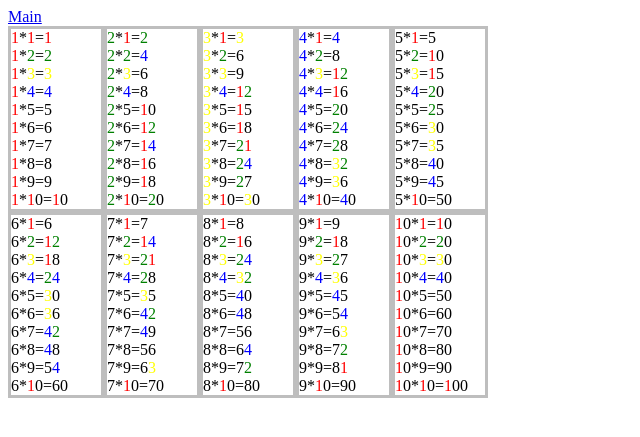
After one commit to Sferaved/BEGINNER-PHP.-Level-1, a PHP site: page /lesson2.php in a window 1280 px wide. The commit adds this page. Shown: the top 437 px of the page, without its empty margins (0-640 px from the left). Run offline with PHP 8.4, Linux system fonts and the light colour scheme.

Commit message:
Lesson 2

```diff
--- a/css/style.css
+++ b/css/style.css
@@ -1,11 +1,21 @@
 div {
-    width: 450px;
+    width: 520px;
 }
 
 .bloc1 {
     border-width:1;
     border-color: rgb(190,190,190);
     border-style: solid;
-    width: 80px;
+    width: 90px;
     float: left;
 }
+
+.grey {
+    background-color: rgba(128,128,128,.25);
+}
+.red {
+    background-color: rgba(255,0,0,.25);
+}
+.blue {
+    background-color: rgba(0,0,255,.25);
+}
--- a/index.php
+++ b/index.php
@@ -10,7 +10,7 @@
  <header>
     <nav>
         <a href="lesson1.php">Lesson 1</a>
-        <a href="#">Lesson 2</a>
+        <a href="lesson2.php">Lesson 2</a>
     </nav>
  </header>
     <main>
--- a/lesson1.php
+++ b/lesson1.php
@@ -10,7 +10,6 @@
 <header>
     <nav>
         <a href="index.php">Main</a>
-        <a href="#">Lesson 2</a>
     </nav>
 </header>
 <main>
@@ -22,7 +21,7 @@
                 <div class="bloc1">
                     <?php
                     for ($td=1; $td<=10; $td++){
-                        echo $td.'*'.$tr.'='.$tr*$td."<br>";
+                        echo $tr.'*'.$td.'='.$tr*$td."<br>";
                     }
                     ?>
                 </div>
@@ -37,7 +36,7 @@
                 <div class="bloc1">
                     <?php
                     for ($td=1; $td<=10; $td++){
-                        echo $td.'*'.$tr.'='.$tr*$td."<br>";
+                        echo $tr.'*'.$td.'='.$tr*$td."<br>";
                     }
                     ?>
                 </div>
--- /dev/null
+++ b/lesson2.php
@@ -0,0 +1,339 @@
+<!DOCTYPE html>
+<html lang="ru">
+<head>
+    <meta charset="utf-8">
+    <meta name="viewport" content="width=device-width, initial-scale=1.0">
+    <link rel="stylesheet" href="css/style.css">
+    <title>Lesson 2</title>
+</head>
+<body>
+<header>
+    <nav>
+        <a href="index.php">Main</a>
+    </nav>
+</header>
+<main>
+    <section id="lesson1">
+        <div>
+            <?php
+            $red="<span style='color: red'>";         // color for 1
+            $green="<span style='color: green'>";     // color for 2
+            $yellow="<span style='color: yellow'>";   // color for 3
+            $blue="<span style='color: blue'>";       // color for 4
+            $sp="</span>";
+            for ($tr=1; $tr<=5; $tr++){
+                ?>
+                <div class="bloc1">
+                    <?php
+                    for ($td=1; $td<=10; $td++){
+                        $tr_str=$tr;
+                        $td_str=$td;
+                        $rez=$tr*$td;
+                        settype($tr_str, "string");
+                        settype($td_str, "string");
+                        settype($rez, "string");
+                        if ($tr==10) {
+                            $tr_str=$red.'1'.$sp.'0';
+                        }
+                        switch ($tr) {
+                            case (1):
+                                $tr_str=$red.$tr_str.$sp;
+                                break;
+                            case (2):
+                                $tr_str=$green.$tr_str.$sp;
+                                break;
+                            case (3):
+                                $tr_str=$yellow. $tr_str.$sp;
+                                break;
+                            case (4):
+                                $tr_str=$blue. $tr_str.$sp;
+                                break;
+                        }
+                        switch ($tr_str[1]) {
+                            case (1):
+                                break;
+                            case (2):
+                                $tr_str=$green.$tr_str.$sp;
+                                break;
+                            case (3):
+                                $tr_str=$yellow. $tr_str.$sp;
+                                break;
+                            case (4):
+                                $tr_str=$blue. $tr_str.$sp;
+                                break;
+                        }
+                        if ($td==10) {
+                            $td_str=$red.'1'.$sp.'0';
+                        }
+
+                        switch ($td) {
+                            case (1):
+                                $td_str=$red.$td_str.$sp;
+                                break;
+                            case (2):
+                                $td_str=$green.$td_str.$sp;
+                                break;
+                            case (3):
+                                $td_str=$yellow. $td_str.$sp;
+                                break;
+                            case (4):
+                                $td_str=$blue. $td_str.$sp;
+                                break;
+                        }
+                        switch ($rez[0]) {
+                                case (1):
+                                    switch ($rez[1]) {
+                                        case (1):
+                                            $rez= $red.$rez[0].$sp.$red.$rez[1].$sp;
+                                            break;
+                                        case (2):
+                                            $rez= $red.$rez[0].$sp.$green.$rez[1].$sp;
+                                            break;
+                                        case (3):
+                                            $rez=$red.$rez[0].$sp.$yellow. $rez[1].$sp ;
+                                            break;
+                                        case (4):
+                                            $rez=$red.$rez[0].$sp.$blue. $rez[1].$sp ;
+                                            break;
+                                        default:
+                                            $rez=$red. $rez[0].$sp.$rez[1];
+                                    }
+                                    break;
+                                case (2):
+                                    switch ($rez[1]) {
+                                        case (1):
+                                            $rez= $green.$rez[0].$sp.$red.$rez[1].$sp;
+                                            break;
+                                        case (2):
+                                            $rez= $green.$rez[0].$sp.$green.$rez[1].$sp;
+                                            break;
+                                        case (3):
+                                            $rez=$green.$rez[0].$sp.$yellow. $rez[1].$sp;
+                                            break;
+                                        case (4):
+                                            $rez=$green.$rez[0].$sp.$blue. $rez[1].$sp;
+                                            break;
+                                        default:
+                                            $rez=$green. $rez[0].$sp.$rez[1];
+                                    }
+                                    break;
+                                case (3):
+                                    switch ($rez[1]) {
+                                        case (1):
+                                            $rez= $yellow.$rez[0].$sp.$red.$rez[1].$sp;
+                                            break;
+                                        case (2):
+                                            $rez= $yellow.$rez[0].$sp.$green.$rez[1].$sp;
+                                            break;
+                                        case (3):
+                                            $rez=$yellow.$rez[0].$sp.$yellow. $rez[1].$sp;
+                                            break;
+                                        case (4):
+                                            $rez=$yellow.$rez[0].$sp.$blue. $rez[1].$sp;
+                                            break;
+                                        default:
+                                            $rez=$yellow. $rez[0].$sp.$rez[1];
+                                    }
+                                    break;
+                                case (4):
+                                    switch ($rez[1]) {
+                                        case (1):
+                                            $rez= $blue.$rez[0].$sp.$red.$rez[1].$sp;
+                                            break;
+                                        case (2):
+                                            $rez= $blue.$rez[0].$sp.$green.$rez[1].$sp;
+                                            break;
+                                        case (3):
+                                            $rez=$blue.$rez[0].$sp.$yellow. $rez[1].$sp;
+                                            break;
+                                        case (4):
+                                            $rez=$blue.$rez[0].$sp.$blue. $rez[1].$sp;
+                                            break;
+                                        default:
+                                            $rez=$blue. $rez[0].$sp.$rez[1];
+                                    }
+                                    break;
+                            }
+
+                        echo $tr_str.'*'.$td_str.'='.$rez."<br>";
+                    }
+                    ?>
+                </div>
+                <?php
+            }
+            ?>
+        </div>
+        <div>
+            <?php
+            $red="<span style='color: red'>";         // color for 1
+            $green="<span style='color: green'>";     // color for 2
+            $yellow="<span style='color: yellow'>";   // color for 3
+            $blue="<span style='color: blue'>";       // color for 4
+            $sp="</span>";
+            for ($tr=6; $tr<=10; $tr++){
+                ?>
+                <div class="bloc1">
+                    <?php
+                    for ($td=1; $td<=10; $td++){
+                        $tr_str=$tr;
+                        $td_str=$td;
+                        $rez=$tr*$td;
+                        settype($tr_str, "string");
+                        settype($td_str, "string");
+                        settype($rez, "string");
+                        if ($tr==10) {
+                            $tr_str=$red.'1'.$sp.'0';
+                        }
+                        switch ($tr) {
+                            case (1):
+                                $tr_str=$red.$tr_str.$sp;
+                                break;
+                            case (2):
+                                $tr_str=$green.$tr_str.$sp;
+                                break;
+                            case (3):
+                                $tr_str=$yellow. $tr_str.$sp;
+                                break;
+                            case (4):
+                                $tr_str=$blue. $tr_str.$sp;
+                                break;
+                        }
+                        switch ($tr_str[1]) {
+                            case (1):
+                                break;
+                            case (2):
+                                $tr_str=$green.$tr_str.$sp;
+                                break;
+                            case (3):
+                                $tr_str=$yellow. $tr_str.$sp;
+                                break;
+                            case (4):
+                                $tr_str=$blue. $tr_str.$sp;
+                                break;
+                        }
+                        if ($td==10) {
+                            $td_str=$red.'1'.$sp.'0';
+                        }
+
+                        switch ($td) {
+                            case (1):
+                                $td_str=$red.$td_str.$sp;
+                                break;
+                            case (2):
+                                $td_str=$green.$td_str.$sp;
+                                break;
+                            case (3):
+                                $td_str=$yellow. $td_str.$sp;
+                                break;
+                            case (4):
+                                $td_str=$blue. $td_str.$sp;
+                                break;
+                        }
+
+                        switch ($rez[0]) {
+                            case (1):
+                                switch ($rez[1]) {
+                                    case (1):
+                                        $rez= $red.$rez[0].$sp.$red.$rez[1].$sp.$rez[2];
+                                        break;
+                                    case (2):
+                                        $rez= $red.$rez[0].$sp.$green.$rez[1].$sp.$rez[2];
+                                        break;
+                                    case (3):
+                                        $rez=$red.$rez[0].$sp.$yellow. $rez[1].$sp.$rez[2];
+                                        break;
+                                    case (4):
+                                        $rez=$red.$rez[0].$sp.$blue. $rez[1].$sp.$rez[2];
+                                        break;
+                                    default:
+                                        $rez=$red. $rez[0].$sp.$rez[1].$rez[2];
+                                }
+                                break;
+                            case (2):
+                                switch ($rez[1]) {
+                                    case (1):
+                                        $rez= $green.$rez[0].$sp.$red.$rez[1].$sp.$rez[2];
+                                        break;
+                                    case (2):
+                                        $rez= $green.$rez[0].$sp.$green.$rez[1].$sp.$rez[2];
+                                        break;
+                                    case (3):
+                                        $rez=$green.$rez[0].$sp.$yellow. $rez[1].$sp.$rez[2];
+                                        break;
+                                    case (4):
+                                        $rez=$green.$rez[0].$sp.$blue. $rez[1].$sp.$rez[2];
+                                        break;
+                                    default:
+                                        $rez=$green. $rez[0].$sp.$rez[1].$rez[2];
+                                }
+                                break;
+                            case (3):
+                                switch ($rez[1]) {
+                                    case (1):
+                                        $rez= $yellow.$rez[0].$sp.$red.$rez[1].$sp.$rez[2];
+                                        break;
+                                    case (2):
+                                        $rez= $yellow.$rez[0].$sp.$green.$rez[1].$sp.$rez[2];
+                                        break;
+                                    case (3):
+                                        $rez=$yellow.$rez[0].$sp.$yellow. $rez[1].$sp.$rez[2];
+                                        break;
+                                    case (4):
+                                        $rez=$yellow.$rez[0].$sp.$blue. $rez[1].$sp.$rez[2];
+                                        break;
+                                    default:
+                                        $rez=$yellow. $rez[0].$sp.$rez[1].$rez[2];
+                                }
+                                break;
+                            case (4):
+                                switch ($rez[1]) {
+                                    case (1):
+                                        $rez= $blue.$rez[0].$sp.$red.$rez[1].$sp.$rez[2];
+                                        break;
+                                    case (2):
+                                        $rez= $blue.$rez[0].$sp.$green.$rez[1].$sp.$rez[2];
+                                        break;
+                                    case (3):
+                                        $rez=$blue.$rez[0].$sp.$yellow. $rez[1].$sp.$rez[2];
+                                        break;
+                                    case (4):
+                                        $rez=$blue.$rez[0].$sp.$blue. $rez[1].$sp.$rez[2];
+                                        break;
+                                    default:
+                                        $rez=$blue. $rez[0].$sp.$rez[1].$rez[2];
+                                }
+                                break;
+                            default:
+                                switch ($rez[1]) {
+                                    case (1):
+                                        $rez= $rez[0].$sp.$red.$rez[1].$sp.$rez[2];
+                                        break;
+                                    case (2):
+                                        $rez= $rez[0].$sp.$green.$rez[1].$sp.$rez[2];
+                                        break;
+                                    case (3):
+                                        $rez=$rez[0].$sp.$yellow. $rez[1].$sp.$rez[2];
+                                        break;
+                                    case (4):
+                                        $rez=$rez[0].$sp.$blue. $rez[1].$sp.$rez[2];
+                                        break;
+                                    default:
+                                        $rez=$rez[0].$sp.$rez[1].$rez[2];
+                                }
+                        }
+
+                        echo $tr_str.'*'.$td_str.'='.$rez."<br>";
+                    }
+                    ?>
+                </div>
+                <?php
+            }
+            ?>
+        </div>
+    </section>
+</main>
+<footer>
+
+</footer>
+</body>
+</html>
```
